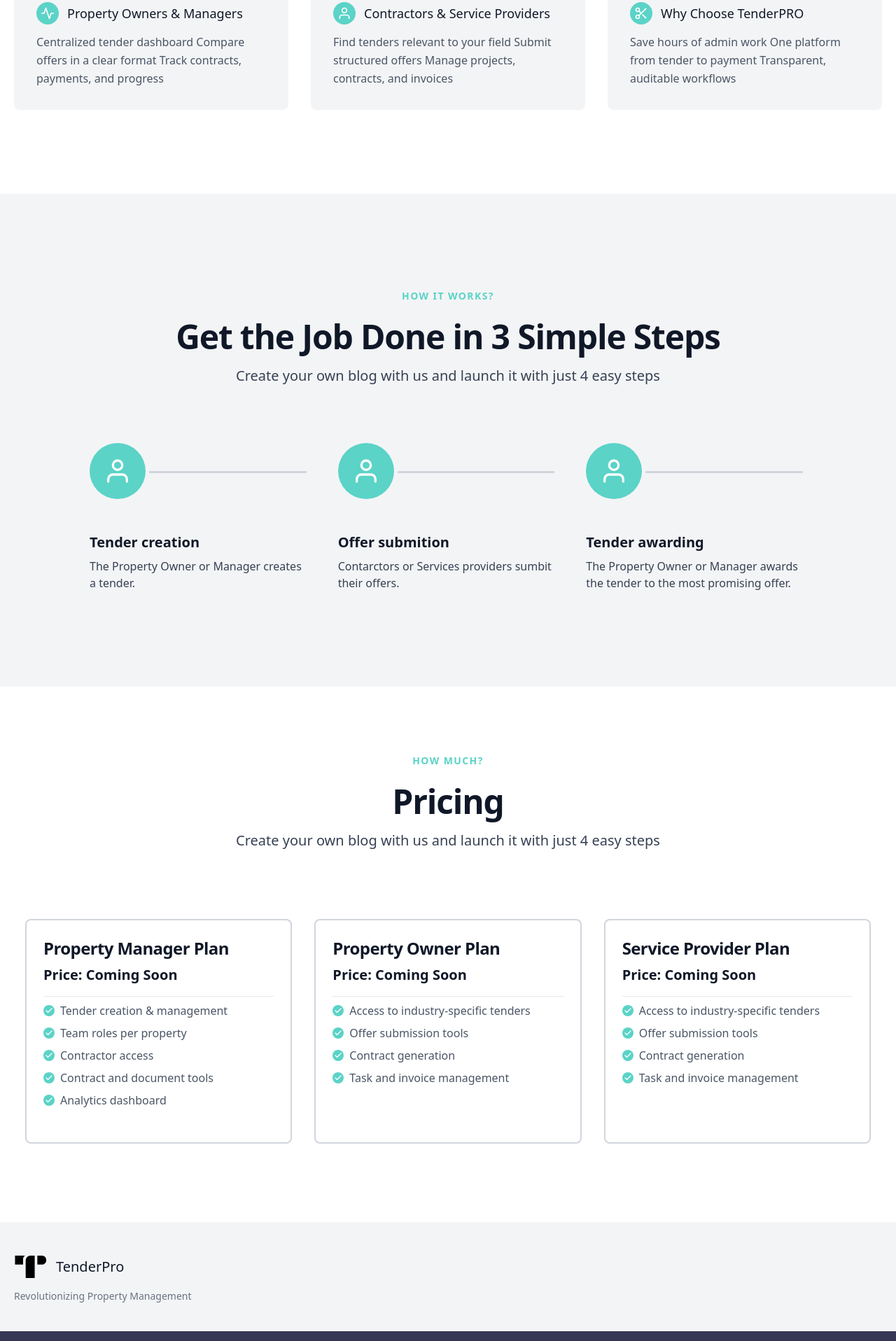
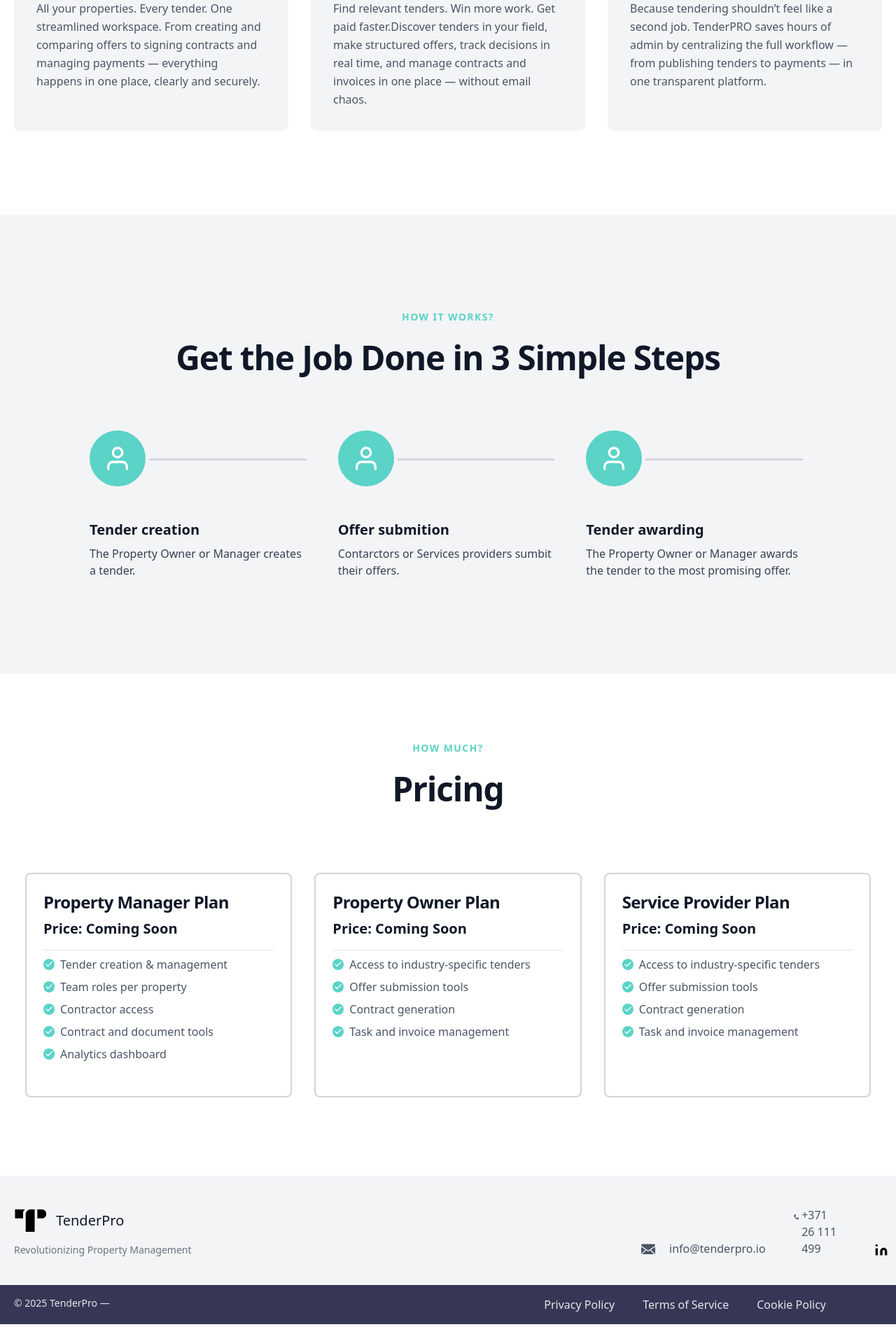
Before and after one commit to EliassVenterzutis/LP, a React (Vite) app: page / in a window 1280 px wide. Shown: the part 880-2796 px from the top of the page at 70% size. After the commit the page ends 2772 px from the top, so only its background shows below. Built offline with nearby package versions, Linux system fonts and the light colour scheme.

Commit message:
Design adjustments

```diff
--- a/src/components/Features.tsx
+++ b/src/components/Features.tsx
@@ -9,9 +9,6 @@ const Features = () => {
           <h2 className="mt-6 text-3xl font-bold tracking-tight text-gray-900 sm:text-4xl lg:text-5xl">
             Because Property Management Deserves Better Tools
           </h2>
-          <p className="mx-auto mt-4 max-w-2xl text-lg font-normal text-gray-700 lg:text-xl lg:leading-8">
-            Create your own blog with us and launch it with just 4 easy steps
-          </p>
         </div>
         <div className="flex flex-wrap -m-4">
           <div className="p-4 md:w-1/3">
@@ -36,8 +33,10 @@ const Features = () => {
               </div>
               <div className="flex-grow">
                 <p className="leading-relaxed text-base">
-                  Centralized tender dashboard Compare offers in a clear format
-                  Track contracts, payments, and progress
+                  All your properties. Every tender. One streamlined workspace.
+                  From creating and comparing offers to signing contracts and
+                  managing payments — everything happens in one place, clearly
+                  and securely.
                 </p>
               </div>
             </div>
@@ -65,8 +64,10 @@ const Features = () => {
               </div>
               <div className="flex-grow">
                 <p className="leading-relaxed text-base">
-                  Find tenders relevant to your field Submit structured offers
-                  Manage projects, contracts, and invoices
+                  Find relevant tenders. Win more work. Get paid faster.Discover
+                  tenders in your field, make structured offers, track decisions
+                  in real time, and manage contracts and invoices in one place —
+                  without email chaos.
                 </p>
               </div>
             </div>
@@ -95,8 +96,9 @@ const Features = () => {
               </div>
               <div className="flex-grow">
                 <p className="leading-relaxed text-base">
-                  Save hours of admin work One platform from tender to payment
-                  Transparent, auditable workflows
+                  Because tendering shouldn’t feel like a second job. TenderPRO
+                  saves hours of admin by centralizing the full workflow — from
+                  publishing tenders to payments — in one transparent platform.
                 </p>
               </div>
             </div>
--- a/src/components/Footer.tsx
+++ b/src/components/Footer.tsx
@@ -15,6 +15,64 @@ const Footer = () => {
               Revolutionizing Property Management
             </p>
           </div>
+          <div className="flex mt-auto ml-160">
+            <svg
+              xmlns="http://www.w3.org/2000/svg"
+              width="20"
+              height="20"
+              viewBox="0 0 20 14"
+              className="mr-5"
+            >
+              <path
+                fill="currentColor"
+                fill-rule="evenodd"
+                d="m7.172 11.334l2.83 1.935l2.728-1.882l6.115 6.033c-.161.052-.333.08-.512.08H1.667c-.22 0-.43-.043-.623-.12l6.128-6.046ZM20 6.376v9.457c0 .247-.054.481-.15.692l-5.994-5.914L20 6.376ZM0 6.429l6.042 4.132l-5.936 5.858A1.663 1.663 0 0 1 0 15.833V6.43ZM18.333 2.5c.92 0 1.667.746 1.667 1.667v.586L9.998 11.648L0 4.81v-.643C0 3.247.746 2.5 1.667 2.5h16.666Z"
+              />
+            </svg>
+            <p className="mt-auto">info@tenderpro.io</p>
+          </div>
+          <div className="flex mt-auto ml-10">
+            <svg
+              xmlns="http://www.w3.org/2000/svg"
+              width="27"
+              height="27"
+              viewBox="0 0 40 18"
+            >
+              <path
+                fill="currentColor"
+                d="M22.386 18.026c-1.548-1.324-3.119-2.126-4.648-.804l-.913.799c-.668.58-1.91 3.29-6.712-2.234c-4.801-5.517-1.944-6.376-1.275-6.951l.918-.8c1.521-1.325.947-2.993-.15-4.71l-.662-1.04C7.842.573 6.642-.552 5.117.771l-.824.72c-.674.491-2.558 2.087-3.015 5.119c-.55 3.638 1.185 7.804 5.16 12.375c3.97 4.573 7.857 6.87 11.539 6.83c3.06-.033 4.908-1.675 5.486-2.272l.827-.721c1.521-1.322.576-2.668-.973-3.995l-.931-.801z"
+              />
+            </svg>
+            <p className="mt-auto">+371 26 111 499</p>
+          </div>
+          <div className="flex mt-auto ml-10">
+            <a className="ml-3 text-gray-200">
+              <svg
+                fill="PrimaryBlue"
+                stroke="PrimaryBlue"
+                strokeLinecap="round"
+                strokeLinejoin="round"
+                strokeWidth="0"
+                className="w-5 h-5"
+                viewBox="0 0 24 24"
+              >
+                <path
+                  stroke="PrimaryBlue"
+                  d="M16 8a6 6 0 016 6v7h-4v-7a2 2 0 00-2-2 2 2 0 00-2 2v7h-4v-7a6 6 0 016-6zM2 9h4v12H2z"
+                  fill="PrimaryBlue"
+                />
+                <circle
+                  cx="4"
+                  cy="4"
+                  r="2"
+                  fill="PrimaryBlue"
+                  stroke="PrimaryBlue"
+                  strokeWidth="1.5"
+                />
+              </svg>
+            </a>
+          </div>
+
           <div className="flex-grow flex flex-wrap md:pl-20 -mb-10 md:mt-0 mt-10 md:text-left text-center">
             <div className="lg:w-1/4 md:w-1/2 w-full px-4"></div>
           </div>
@@ -30,12 +88,13 @@ const Footer = () => {
               <a className="text-gray-200 hover:text-gray-800 mr-10">
                 Privacy Policy
               </a>
-              <a className="text-gray-200 hover:text-gray-800">
+              <a className="text-gray-200 hover:text-gray-800 mr-10">
                 Terms of Service
               </a>
+              <a className="text-gray-200 hover:text-gray-800">Cookie Policy</a>
             </nav>
             <span className="inline-flex sm:ml-auto sm:mt-0 mt-2 justify-center sm:justify-start">
-              <a className="text-gray-200">
+              {/* <a className="text-gray-200">
                 <svg
                   fill="currentColor"
                   stroke-linecap="round"
@@ -46,8 +105,8 @@ const Footer = () => {
                 >
                   <path d="M18 2h-3a5 5 0 00-5 5v3H7v4h3v8h4v-8h3l1-4h-4V7a1 1 0 011-1h3z"></path>
                 </svg>
-              </a>
-              <a className="ml-3 text-gray-200">
+              </a> */}
+              {/* <a className="ml-3 text-gray-200">
                 <svg
                   fill="currentColor"
                   stroke-linecap="round"
@@ -58,8 +117,8 @@ const Footer = () => {
                 >
                   <path d="M23 3a10.9 10.9 0 01-3.14 1.53 4.48 4.48 0 00-7.86 3v1A10.66 10.66 0 013 4s-4 9 5 13a11.64 11.64 0 01-7 2c9 5 20 0 20-11.5a4.5 4.5 0 00-.08-.83A7.72 7.72 0 0023 3z"></path>
                 </svg>
-              </a>
-              <a className="ml-3 text-gray-200">
+              </a> */}
+              {/* <a className="ml-3 text-gray-200">
                 <svg
                   fill="none"
                   stroke="currentColor"
@@ -72,24 +131,7 @@ const Footer = () => {
                   <rect width="20" height="20" x="2" y="2" rx="5" ry="5"></rect>
                   <path d="M16 11.37A4 4 0 1112.63 8 4 4 0 0116 11.37zm1.5-4.87h.01"></path>
                 </svg>
-              </a>
-              <a className="ml-3 text-gray-200">
-                <svg
-                  fill="currentColor"
-                  stroke="currentColor"
-                  stroke-linecap="round"
-                  stroke-linejoin="round"
-                  stroke-width="0"
-                  className="w-5 h-5"
-                  viewBox="0 0 24 24"
-                >
-                  <path
-                    stroke="none"
-                    d="M16 8a6 6 0 016 6v7h-4v-7a2 2 0 00-2-2 2 2 0 00-2 2v7h-4v-7a6 6 0 016-6zM2 9h4v12H2z"
-                  ></path>
-                  <circle cx="4" cy="4" r="2" stroke="none"></circle>
-                </svg>
-              </a>
+              </a> */}
             </span>
           </div>
         </div>
--- a/src/components/Home.tsx
+++ b/src/components/Home.tsx
@@ -20,7 +20,7 @@ const Home = ({ isVisable, setVisability }: Props) => {
               onClick={() => setVisability(!isVisable)}
               className="flex items-center mt-auto text-PrimaryBlue bg-gray-100 border-0 py-2 px-4 mr-10 focus:outline-none hover:bg-gray-500 rounded text-xl font-bold"
             >
-              Join a waiting list
+              Try TenderPRO first
               <svg
                 fill="none"
                 stroke="currentColor"
--- a/src/components/Pricing.tsx
+++ b/src/components/Pricing.tsx
@@ -9,9 +9,6 @@ const Pricing = () => {
           <h2 className="mt-6 text-3xl font-bold tracking-tight text-gray-900 sm:text-4xl lg:text-5xl">
             Pricing
           </h2>
-          <p className="mx-auto mt-4 max-w-2xl text-lg font-normal text-gray-700 lg:text-xl lg:leading-8">
-            Create your own blog with us and launch it with just 4 easy steps
-          </p>
           {/* <div className="flex mx-auto border-2 border-indigo-500 rounded overflow-hidden mt-6">
             <button className="py-1 px-4 bg-indigo-500 text-white focus:outline-none">
               Monthly
--- a/src/components/Steps.tsx
+++ b/src/components/Steps.tsx
@@ -10,9 +10,6 @@ const Steps = () => {
             <h2 className="mt-6 text-3xl font-bold tracking-tight text-gray-900 sm:text-4xl lg:text-5xl">
               Get the Job Done in 3 Simple Steps
             </h2>
-            <p className="mx-auto mt-4 max-w-2xl text-lg font-normal text-gray-700 lg:text-xl lg:leading-8">
-              Create your own blog with us and launch it with just 4 easy steps
-            </p>
           </div>
           <ul className="mx-auto mt-12 grid max-w-md grid-cols-1 gap-10 sm:mt-16 lg:mt-20 lg:max-w-5xl lg:grid-cols-3">
             <li className="flex-start group relative flex lg:flex-col">
```
